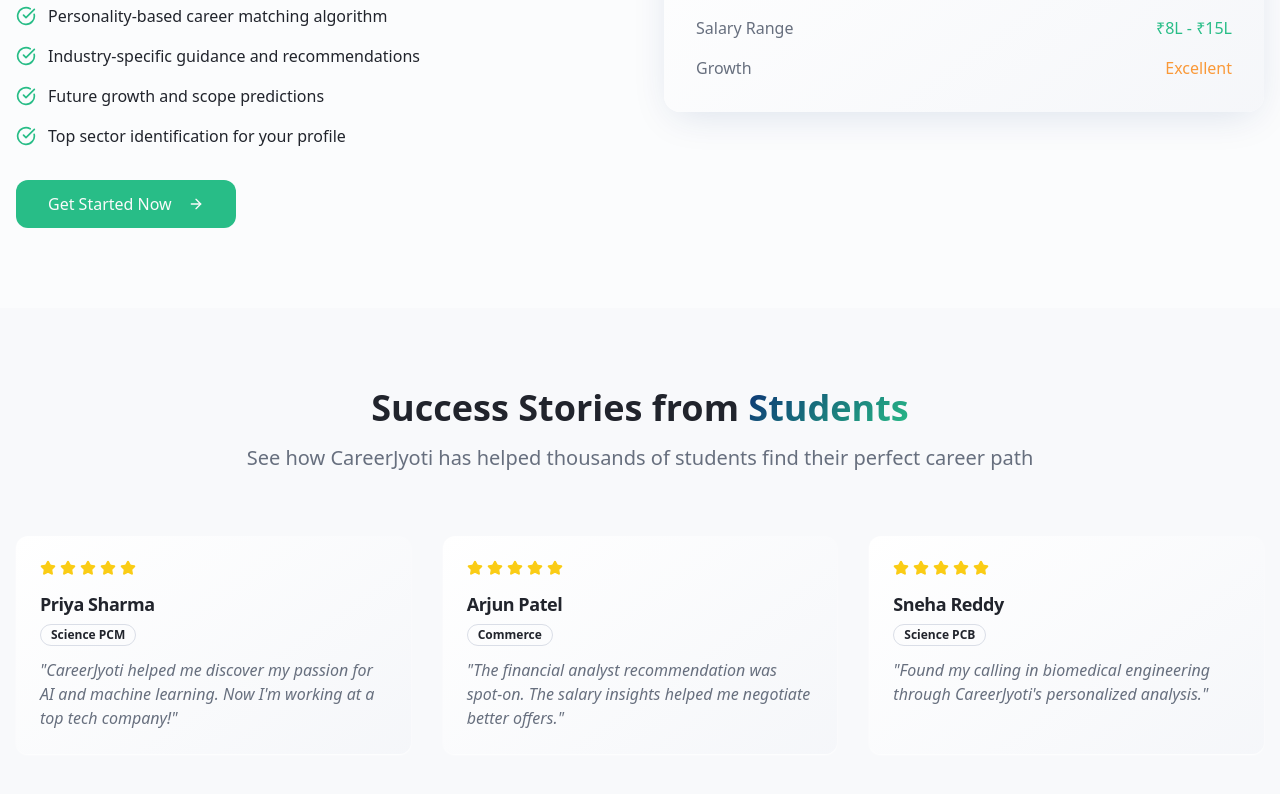
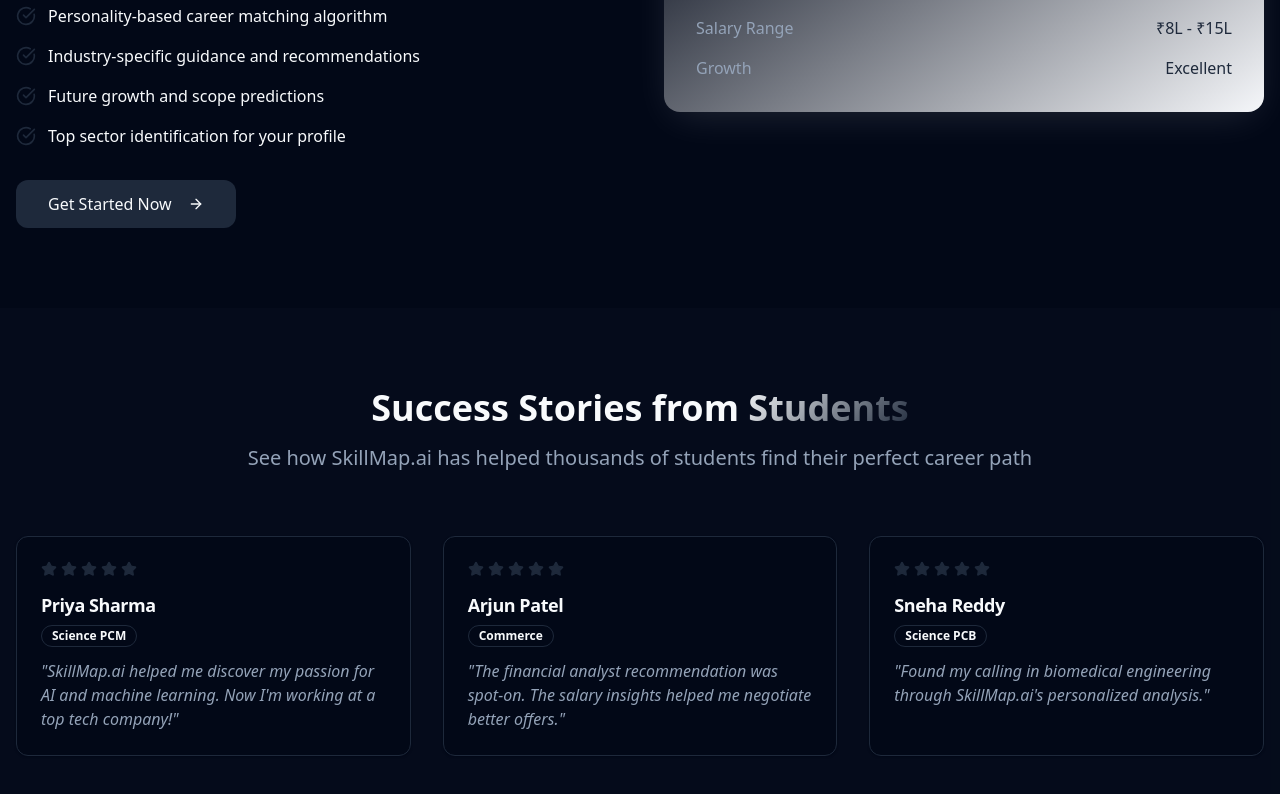
Before and after one commit to rajthakar1156/skillmap.ai, a React (Vite) app: page / in a window 1280 px wide. Shown: the part 1976-2770 px from the top of the page. Built offline with nearby package versions, Linux system fonts and the light colour scheme.

Commit message:
Refactor: Update theme, colors, and project name
Set dark theme as default. Adjust testimonial and footer colors for better contrast in both light and dark modes. Rename the project to SkillMap.ai.

```diff
--- a/index.html
+++ b/index.html
@@ -3,12 +3,12 @@
   <head>
     <meta charset="UTF-8" />
     <meta name="viewport" content="width=device-width, initial-scale=1.0" />
-    <title>CareerJyoti - AI Career Guidance for Indian Students | Find Your Perfect Career Path</title>
+    <title>SkillMap.ai - AI Career Guidance for Indian Students | Find Your Perfect Career Path</title>
     <meta name="description" content="India's most trusted AI career counselor. Get personalized career recommendations based on your academics, interests, and personality - tailored for the Indian job market." />
-    <meta name="author" content="CareerJyoti" />
+    <meta name="author" content="SkillMap.ai" />
     <meta name="keywords" content="career guidance, career counseling, Indian students, AI career recommendations, job market India, career path, student career advice" />
 
-    <meta property="og:title" content="CareerJyoti - AI Career Guidance for Indian Students" />
+    <meta property="og:title" content="SkillMap.ai - AI Career Guidance for Indian Students" />
     <meta property="og:description" content="Discover your perfect career path with AI-powered personalized recommendations. Trusted by 50K+ Indian students." />
     <meta property="og:type" content="website" />
     <meta property="og:image" content="https://lovable.dev/opengraph-image-p98pqg.png" />
--- a/src/App.tsx
+++ b/src/App.tsx
@@ -15,7 +15,7 @@ const App = () => (
   <QueryClientProvider client={queryClient}>
     <ThemeProvider
       attribute="class"
-      defaultTheme="light"
+      defaultTheme="dark"
       enableSystem
       disableTransitionOnChange
     >
--- a/src/components/Header.tsx
+++ b/src/components/Header.tsx
@@ -47,7 +47,7 @@ const Header = () => {
               <Compass className="h-5 w-5 text-white" />
             </div>
             <span className="text-xl font-bold bg-gradient-primary bg-clip-text text-transparent">
-              CareerJyoti
+              SkillMap.ai
             </span>
           </div>
 
--- a/src/pages/Index.tsx
+++ b/src/pages/Index.tsx
@@ -48,7 +48,7 @@ const Index = () => {
     {
       name: "Priya Sharma",
       stream: "Science PCM",
-      quote: "CareerJyoti helped me discover my passion for AI and machine learning. Now I'm working at a top tech company!",
+      quote: "SkillMap.ai helped me discover my passion for AI and machine learning. Now I'm working at a top tech company!",
       rating: 5
     },
     {
@@ -60,7 +60,7 @@ const Index = () => {
     {
       name: "Sneha Reddy",
       stream: "Science PCB",
-      quote: "Found my calling in biomedical engineering through CareerJyoti's personalized analysis.",
+      quote: "Found my calling in biomedical engineering through SkillMap.ai's personalized analysis.",
       rating: 5
     }
   ];
@@ -213,7 +213,7 @@ const Index = () => {
             className="text-center mb-12 sm:mb-16"
           >
             <h2 className="text-2xl sm:text-3xl lg:text-4xl font-bold mb-4">
-              Why Choose <span className="bg-gradient-hero bg-clip-text text-transparent">CareerJyoti</span>?
+              Why Choose <span className="bg-gradient-hero bg-clip-text text-transparent">SkillMap.ai</span>?
             </h2>
             <p className="text-base sm:text-lg lg:text-xl text-muted-foreground max-w-2xl mx-auto">
               Advanced AI technology meets deep understanding of the Indian education and job market
@@ -321,24 +321,24 @@ const Index = () => {
       </section>
 
       {/* Testimonials Section */}
-      <section className="py-16 sm:py-20 bg-muted/30">
+      <section className="py-16 sm:py-20 bg-muted/20 dark:bg-muted/10">
         <div className="container mx-auto px-4">
           <div className="text-center mb-12 sm:mb-16">
             <h2 className="text-2xl sm:text-3xl lg:text-4xl font-bold mb-4">
               Success Stories from <span className="bg-gradient-hero bg-clip-text text-transparent">Students</span>
             </h2>
             <p className="text-base sm:text-lg lg:text-xl text-muted-foreground">
-              See how CareerJyoti has helped thousands of students find their perfect career path
+              See how SkillMap.ai has helped thousands of students find their perfect career path
             </p>
           </div>
 
           <div className="grid grid-cols-1 md:grid-cols-2 lg:grid-cols-3 gap-6 sm:gap-8">
             {testimonials.map((testimonial, index) => (
-              <Card key={index} className="shadow-card hover:shadow-elegant transition-all duration-300 bg-gradient-card border-0 group">
+              <Card key={index} className="shadow-card hover:shadow-elegant transition-all duration-300 bg-card border border-border group">
                 <CardHeader className="pb-3">
                   <div className="flex items-center gap-1 mb-2">
                     {[...Array(testimonial.rating)].map((_, i) => (
-                      <Star key={i} className="w-3 sm:w-4 h-3 sm:h-4 text-yellow-400 fill-current" />
+                      <Star key={i} className="w-3 sm:w-4 h-3 sm:h-4 text-accent fill-current" />
                     ))}
                   </div>
                   <CardTitle className="text-base sm:text-lg group-hover:text-primary transition-colors">{testimonial.name}</CardTitle>
@@ -363,7 +363,7 @@ const Index = () => {
             Ready to Discover Your Future?
           </h2>
           <p className="text-base sm:text-lg lg:text-xl text-white/90 mb-8 max-w-2xl mx-auto">
-            Join thousands of students who have found their perfect career path with CareerJyoti's AI-powered guidance.
+            Join thousands of students who have found their perfect career path with SkillMap.ai's AI-powered guidance.
           </p>
 
           <Button
@@ -394,7 +394,7 @@ const Index = () => {
                   <Compass className="h-5 w-5 text-white" />
                 </div>
                 <span className="text-xl font-bold bg-gradient-primary bg-clip-text text-transparent">
-                  CareerJyoti
+                  SkillMap.ai
                 </span>
               </div>
               <p className="text-muted-foreground text-sm leading-relaxed max-w-md">
@@ -426,7 +426,7 @@ const Index = () => {
 
           <div className="border-t border-border/40 mt-8 pt-8 text-center">
             <p className="text-muted-foreground text-sm">
-              © 2025 CareerJyoti. All rights reserved. Built with ❤️ for Indian students.
+              © 2025 SkillMap.ai. All rights reserved. Built with ❤️ for Indian students.
             </p>
           </div>
         </div>
```
